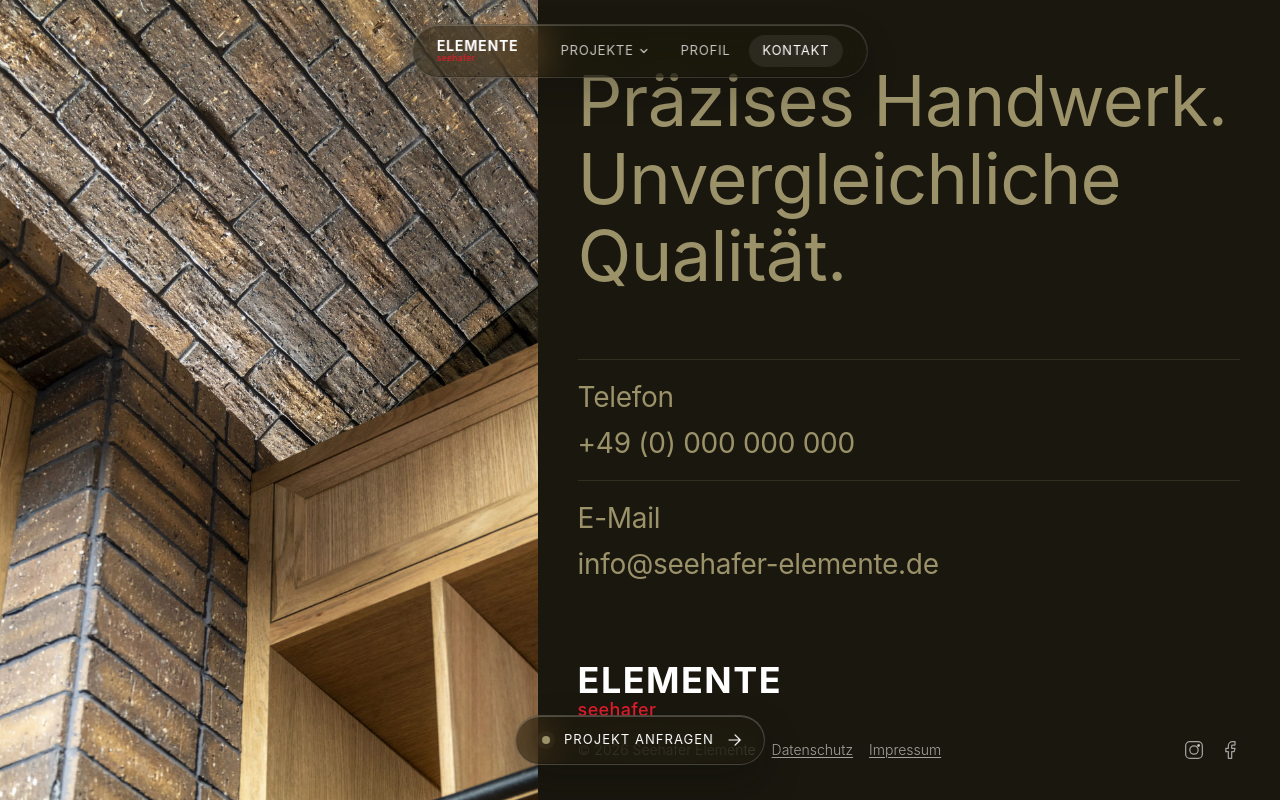
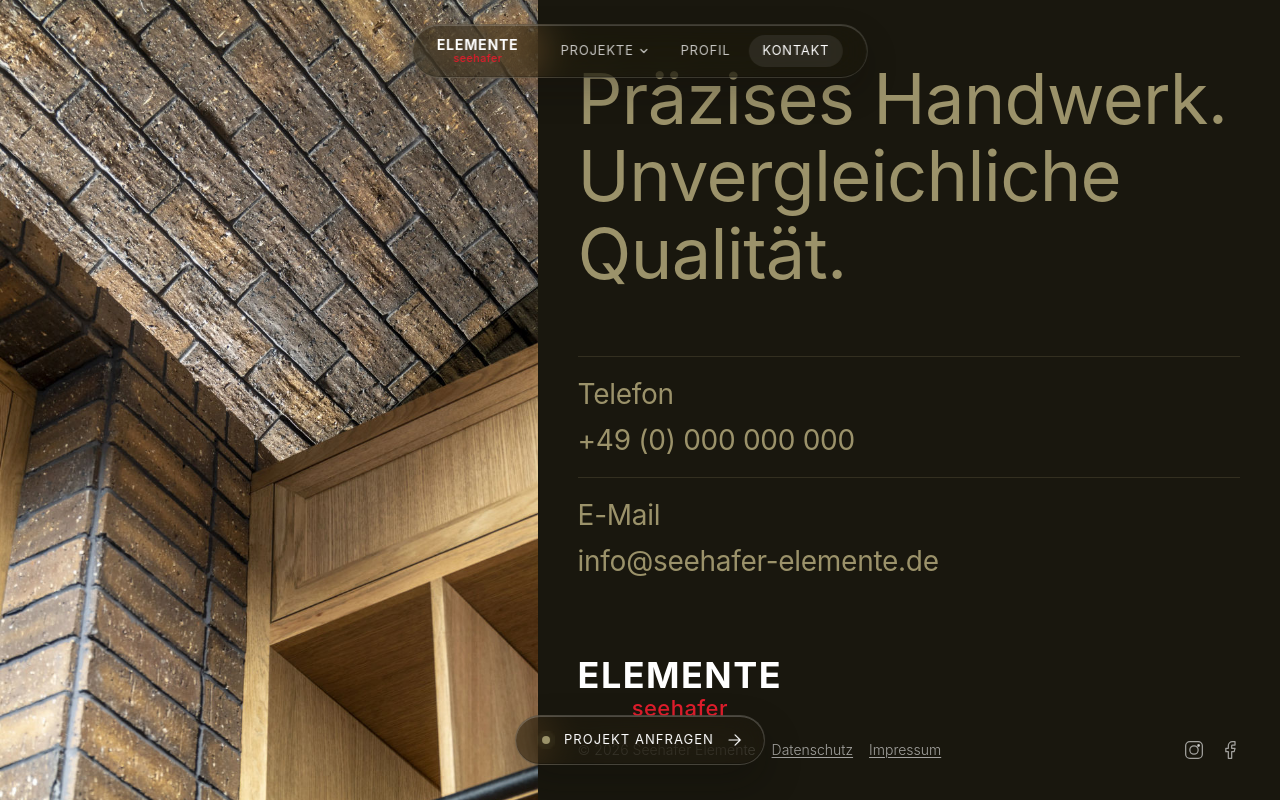
Before and after one commit to ksqsebastian-spec/SeehaferWebTest, a Next.js app: page /kontakt in a window 1280 px wide. Built offline with nearby package versions, Linux system fonts and the light colour scheme; a web font is replaced by a local one.

Commit message:
Center + enlarge seehafer in the stacked wordmark
Navbar logo and Kontakt footer wordmark both: seehafer bumped a touch
larger (8.5 → 11 in nav, 18 → 22 on Kontakt) and the stack is now
centred so seehafer sits under the middle of ELEMENTE instead of
hugging the left edge.

```diff
--- a/components/Contact.tsx
+++ b/components/Contact.tsx
@@ -152,12 +152,12 @@ export default function Contact() {
           }}
         >
           {/* Logo — stacked wordmark: ELEMENTE big & white on top,
-              seehafer in signal red below */}
+              seehafer in signal red centered below */}
           <div
             style={{
               display: "inline-flex",
               flexDirection: "column",
-              alignItems: "flex-start",
+              alignItems: "center",
               lineHeight: 1,
               marginBottom: 20,
             }}
@@ -176,11 +176,11 @@ export default function Contact() {
             </span>
             <span
               style={{
-                fontSize: 18,
+                fontSize: 22,
                 fontWeight: 500,
                 letterSpacing: "0.02em",
                 color: "#e11d2c",
-                marginTop: 4,
+                marginTop: 5,
                 lineHeight: 1,
               }}
             >
--- a/components/Navbar.tsx
+++ b/components/Navbar.tsx
@@ -87,7 +87,7 @@ export default function Navbar() {
           style={{
             display: "inline-flex",
             flexDirection: "column",
-            alignItems: "flex-start",
+            alignItems: "center",
             justifyContent: "center",
             lineHeight: 1,
             marginRight: 28,
@@ -108,9 +108,9 @@ export default function Navbar() {
           </span>
           <span
             style={{
-              fontSize: 8.5,
+              fontSize: 11,
               fontWeight: 500,
-              letterSpacing: "0.04em",
+              letterSpacing: "0.03em",
               color: "#e11d2c",
               marginTop: 2,
               lineHeight: 1,
```
